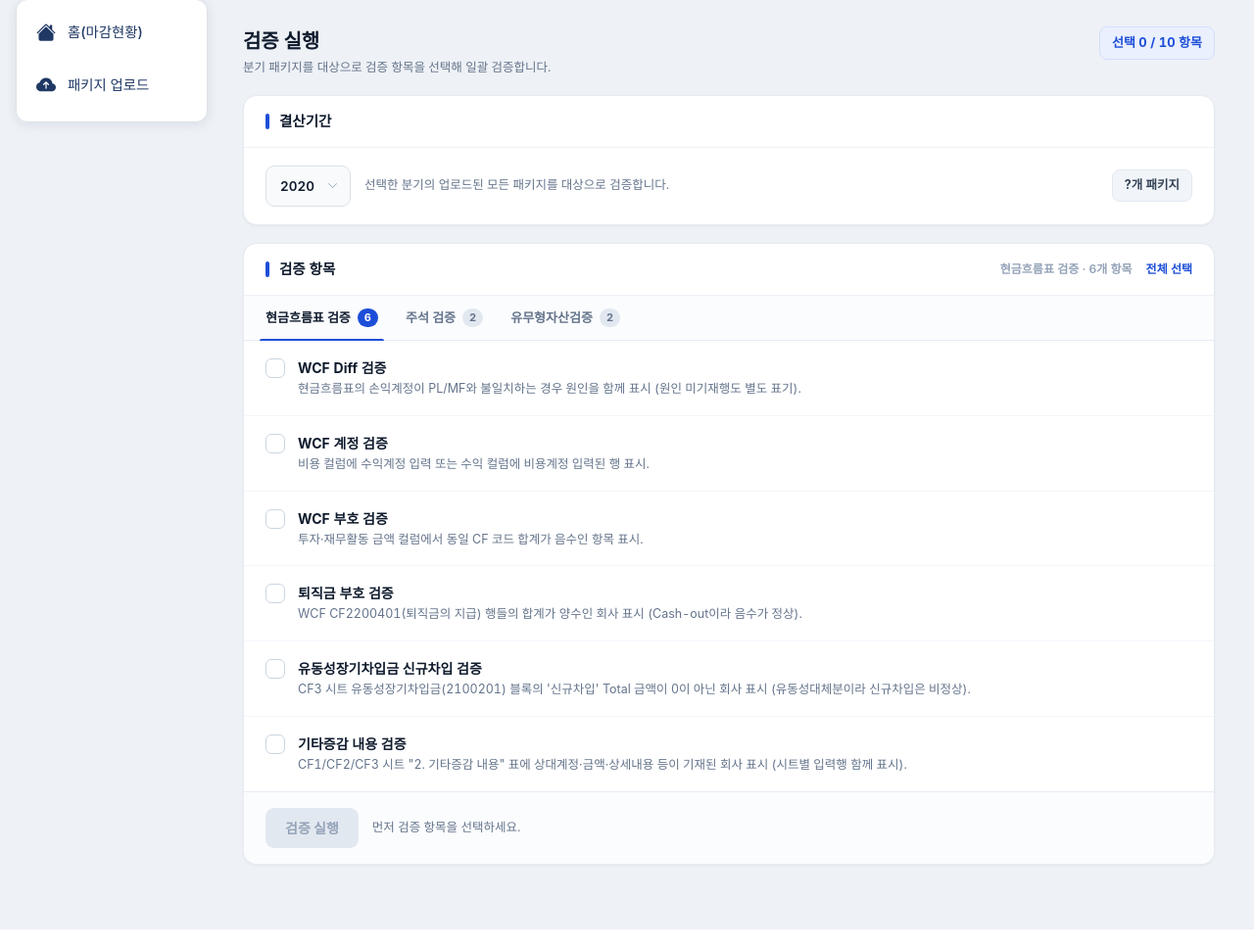
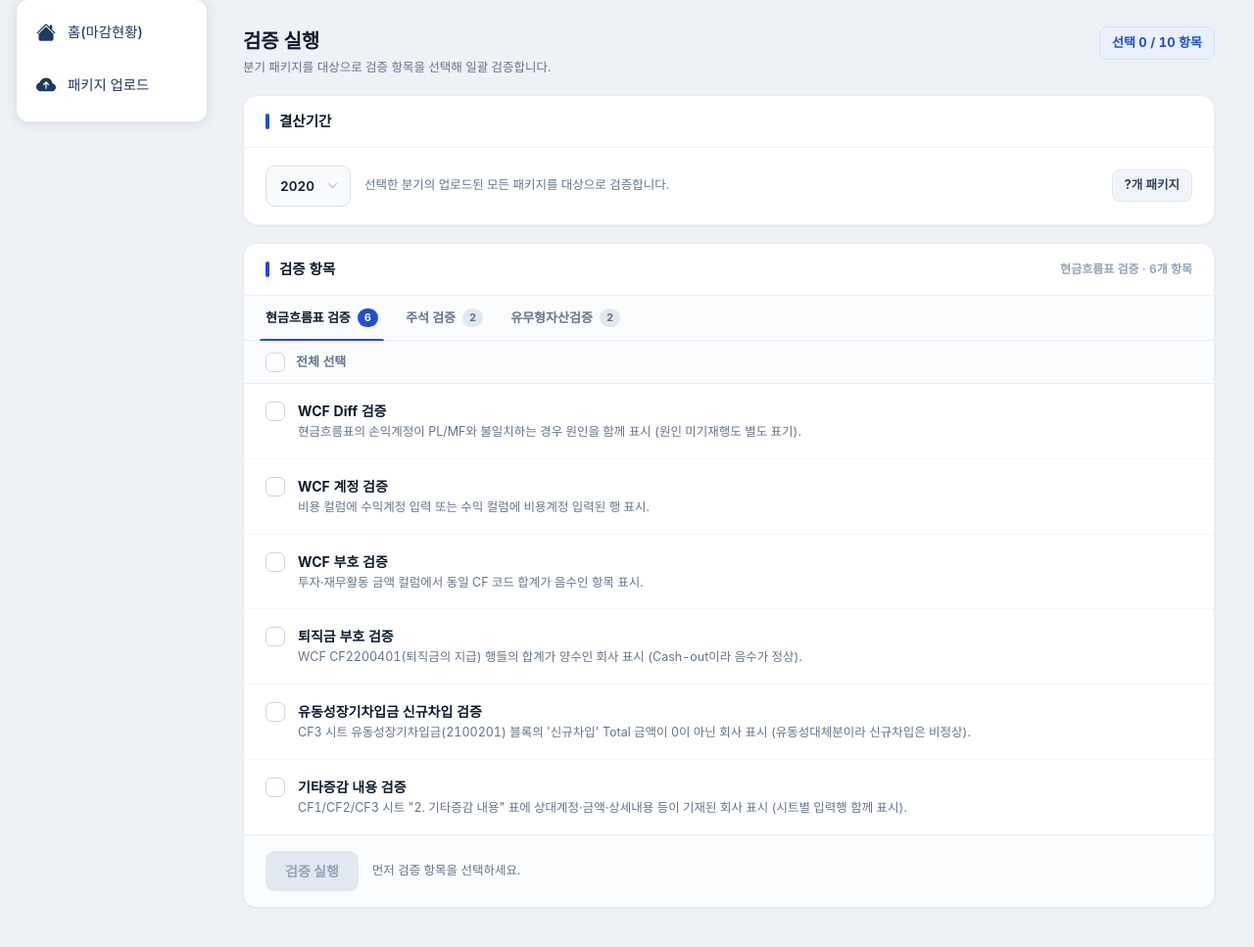
Before and after one commit to minseokim-saea/consol, a Flask app: template templates/package_verify.html in a window 1280 px wide. Shown: the part 81-1048 px from the top of the page at 98% size. Run offline with Flask 3, Linux system fonts and the light colour scheme; the template is opened without the code that fills it: most values are stand-ins (such as "Sample title", 1, 10 or a date in 2020); some web fonts are replaced.

Commit message:
패키지 검증: 전체선택을 항목 위 체크박스로 이동
오른쪽 끝 텍스트 토글이 불편해, 패키지 업로드처럼 탭 아래·항목 리스트
위쪽에 체크박스형 '전체 선택' 바로 배치. 항목 체크박스와 세로 정렬.
미사용 .pv-toggle-all CSS 제거.

Co-Authored-By: Claude Opus 4.8 <noreply@anthropic.com>

```diff
--- a/templates/package_verify.html
+++ b/templates/package_verify.html
@@ -150,8 +150,6 @@ body { background:#eef1f6; }
 .pv-bar { width:4px; height:16px; background:var(--pv-blue); border-radius:2px; flex-shrink:0; }
 .pv-head-right { margin-left:auto; display:flex; align-items:center; gap:14px; }
 .pv-tab-hint { font-size:12px; color:var(--pv-faint); font-weight:600; }
-.pv-toggle-all { font-size:12px; font-weight:700; color:var(--pv-blue); cursor:pointer; user-select:none; }
-.pv-toggle-all:hover { text-decoration:underline; }
 
 /* 2) 결산기간 카드 본문 */
 .pv-period-body { display:flex; align-items:center; justify-content:space-between; gap:16px; padding:18px 22px; flex-wrap:wrap; }
@@ -174,6 +172,15 @@ body { background:#eef1f6; }
 .pv-tab-count { font-size:11px; font-weight:700; min-width:18px; text-align:center; padding:1px 7px; border-radius:999px;
   background:var(--pv-neu-bd); color:var(--pv-sub); font-feature-settings:'tnum' 1; }
 .pv-tab.active .pv-tab-count { background:var(--pv-blue); color:#fff; }
+
+/* 전체 선택 바 (항목 위, 체크박스형) */
+.pv-selectall { display:flex; align-items:center; gap:11px; padding:11px 22px; cursor:pointer;
+  background:#fbfcfe; border-bottom:1px solid var(--pv-bd); user-select:none; transition:background .12s; }
+.pv-selectall:hover { background:#f2f6fc; }
+.pv-selectall-label { font-size:13px; font-weight:700; color:var(--pv-sub); }
+.pv-selectall.selected .pv-check { background:var(--pv-blue); border-color:var(--pv-blue); }
+.pv-selectall.selected .pv-check::after { opacity:1; }
+.pv-selectall.selected .pv-selectall-label { color:var(--pv-ink); }
 
 /* 항목 리스트 */
 .pv-pane[hidden] { display:none; }
@@ -251,7 +258,6 @@ body { background:#eef1f6; }
       <span class="pv-bar"></span>검증 항목
       <span class="pv-head-right">
         <span class="pv-tab-hint" id="tabHint">현금흐름표 검증 · 6개 항목</span>
-        <span class="pv-toggle-all" id="toggleAll" onclick="toggleAllCurrent()">전체 선택</span>
       </span>
     </div>
 
@@ -260,6 +266,12 @@ body { background:#eef1f6; }
       <button class="pv-tab active" data-group="wcf" type="button" onclick="switchTab('wcf')">현금흐름표 검증 <span class="pv-tab-count">6</span></button>
       <button class="pv-tab" data-group="note" type="button" onclick="switchTab('note')">주석 검증 <span class="pv-tab-count">2</span></button>
       <button class="pv-tab" data-group="asset" type="button" onclick="switchTab('asset')">유무형자산검증 <span class="pv-tab-count">2</span></button>
+    </div>
+
+    <!-- 전체 선택 (항목 위, 체크박스형) -->
+    <div class="pv-selectall" id="toggleAll" onclick="toggleAllCurrent()">
+      <span class="pv-check" id="toggleAllCheck"></span>
+      <span class="pv-selectall-label" id="toggleAllLabel">전체 선택</span>
     </div>
 
     <!-- 항목 리스트 -->
@@ -449,7 +461,8 @@ function updateUI() {
   document.getElementById('tabHint').textContent = `${TABS[activeTab].label} · ${TABS[activeTab].items.length}개 항목`;
   const items = currentItems();
   const allOn = items.length && items.every(k => selected[k]);
-  document.getElementById('toggleAll').textContent = allOn ? '전체 해제' : '전체 선택';
+  document.getElementById('toggleAll').classList.toggle('selected', !!allOn);
+  document.getElementById('toggleAllLabel').textContent = allOn ? '전체 해제' : '전체 선택';
 
   // 푸터 버튼/헬퍼 — phase별
   const btn = document.getElementById('runBtn');
```
